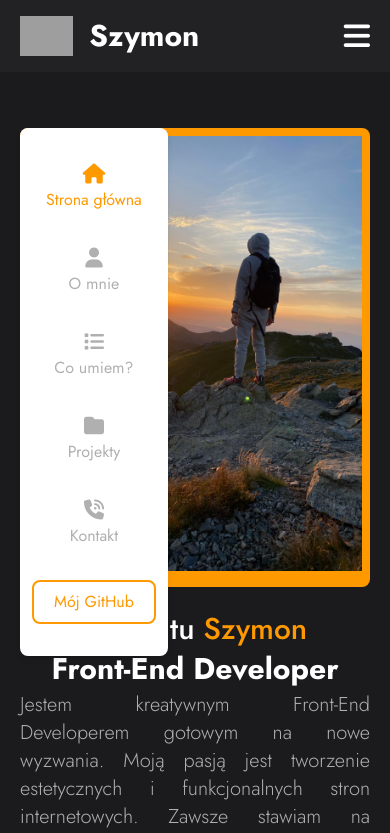
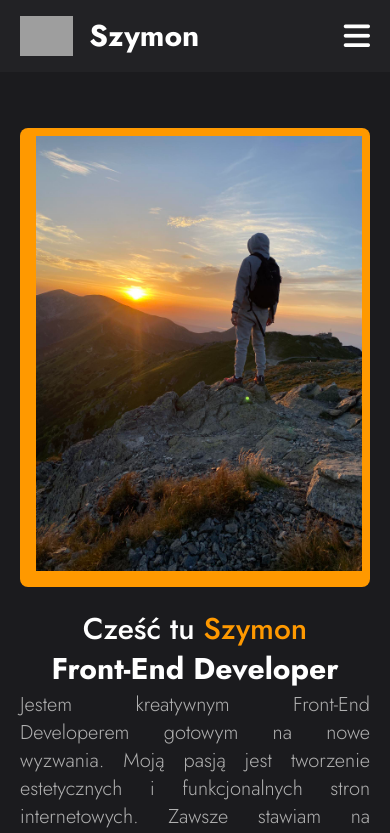
Before and after one commit to lis3q/Portfolio, a React (Create React App) app: page / in a window 390 px wide. Shown: the top 833 px of the page. Built offline with nearby package versions, Linux system fonts and the light colour scheme; grey boxes are pictures that could not be loaded.

Commit message:
I corrected errors in the website's responsiveness. I changed the appearance of the scrollbar and created a new independent navbar for mobile devices.

```diff
--- a/src/App.css
+++ b/src/App.css
@@ -6,6 +6,14 @@
 @import "tailwindcss/utilities";
 
 html { scroll-behavior: smooth; scroll-padding-top: 70px; }
+
+::-webkit-scrollbar {
+    background: #36363a;
+    width: 10px;
+}
+::-webkit-scrollbar-thumb {
+    background: #FF9900;
+}
 
 nav.active {
     padding: 16px 40px;
--- a/src/components/about.tsx
+++ b/src/components/about.tsx
@@ -19,9 +19,9 @@ export const About = () => {
                     <p className="text-text font-regular sm:text-justify text-left  mt-2 sm:text-xl text-lg">który czerpie radość z tworzenia inspirujących i funkcjonalnych stron internetowych.<br></br><br></br>Moje podejście opiera się na kombinacji <b>kreatywności</b> i <b>precyzji</b> kodowania, co sprawia, że każdy projekt staje się dla mnie unikalnym wyzwaniem do pokonania.<br></br><br></br> Zdobyłem doświadczenie w projektach różnorodnych pod względem skali i złożoności, zawsze dążąc do <b>doskonałości</b> w każdym detalu.<br></br><br></br> Chętnie przyjmuję nowe <b>wyzwania</b>, gotów do eksplorowania nowych technologii i <b>doskonalenia</b> swoich umiejętności.</p>
 
                     {/* Buttons */}
-                    <div className="buttons flex flex-row justify-start items-start mt-5 gap-4">
-                        <a href="#about" className="text-primary border-2 text-lg rounded-lg px-6 py-2 flex items-center gap-3 border-primary ease duration-200 hover:text-white hover:bg-primary sm:px-8 sm:py-3 sm:text-lg"><i className="fa-solid fa-folder hidden sm:block"></i> Zobacz projekty</a>
-                        <a href="#about" className="text-white border-2 text-lg rounded-lg px-6 py-2 flex items-center gap-3 border-primary bg-primary sm:px-8 sm:py-3 sm:text-lg"><i className="fa-solid fa-briefcase hidden sm:block"></i> Pobierz CV</a>
+                    <div className="buttons flex flex-col sm:flex-row justify-start items-start mt-5 gap-4">
+                        <a href="#about" className="text-primary border-2 text-lg rounded-lg py-2 flex items-center gap-3 border-primary ease duration-200 hover:text-white hover:bg-primary sm:px-8 sm:py-3 sm:text-lg w-48 px-4 sm:w-auto"><i className="fa-solid fa-folder"></i> Zobacz projekty</a>
+                        <a href="#about" className="text-white border-2 text-lg rounded-lg py-2 flex items-center gap-3 border-primary bg-primary sm:px-8 sm:py-3 sm:text-lg w-48 sm:w-auto px-4"><i className="fa-solid fa-briefcase"></i> Pobierz CV</a>
                     </div>
 
                     {/* Icons */}
--- a/src/components/hero.tsx
+++ b/src/components/hero.tsx
@@ -1,6 +1,6 @@
 export const Hero = () => {
     return (
-        <div className="hero bg-darkBg px-5 py-6 flex flex-col-reverse justify-between items-center sm:flex-row sm:py-16 sm:px-10 h-full sm:h-screen pt-32 sm:pt-6">
+        <div className="hero bg-darkBg px-5 py-6 flex flex-col-reverse justify-between items-center sm:flex-row sm:py-16 sm:px-10 h-full sm:h-screen pt-32 sm:pt-60">
             <div className="content">
                 <h2 className="text-white text-3xl text-center mt-6 font-medium sm:text-3xl sm:text-left sm:mt-0">Cześć tu <span className="text-primary">Szymon</span></h2>
                 <h1 className="text-white text-3xl text-center font-bold mt-1 sm:text-5xl sm:text-left">Front-End Developer</h1>
--- a/src/components/navbar.tsx
+++ b/src/components/navbar.tsx
@@ -1,8 +1,8 @@
 import { useState } from "react";
 
 export const Navbar = () => {
-    const [Toggle, showMenu] = useState<boolean>(false);
     const [stickyNav, setStickyNav] = useState<boolean>(false);
+    const [mobileNav, setMobileNav] = useState<boolean>(true);
 
     const setSticky = () => {
         if (window.scrollY >= 90) {
@@ -23,13 +23,12 @@ export const Navbar = () => {
             </div>
 
             {/* Links */}
-            <div className={Toggle ? "links hidden" : "links text-text shadow-md translate-y-0 ease-in duration-200 gap-8 items-center z-30 bg-white rounded-lg px-3 py-8 sm:flex-row sm:gap-4 sm:relative top-32 fixed grid md:flex-row justify-center text-md sm:bg-nav sm:text-lg sm:top-0 sm:m-0 sm:px-0 sm:py-0 sm:flex sm:shadow-none"}>
-                <a href="#home" className="text-primary ease duration-200 hover:text-primary flex flex-col items-center"><i className="fa-solid fa-house block sm:hidden text-xl"></i> Strona główna</a>
-                <a href="#about" className="ease duration-200 hover:text-primary sm:hover:text-white flex flex-col items-center"><i className="fa-solid fa-user block sm:hidden text-xl"></i> O mnie</a>
-                <a href="#skills" className="ease duration-200 hover:text-primary sm:hover:text-white flex flex-col items-center"><i className="fa-solid fa-list block sm:hidden text-xl"></i> Co umiem?</a>
-                <a href="#projects" className="ease duration-200 hover:text-primary sm:hover:text-white flex flex-col items-center"><i className="fa-solid fa-folder block sm:hidden text-xl"></i>Projekty</a>
-                <a href="#contact" className="ease duration-200 hover:text-primary sm:hover:text-white flex flex-col items-center"><i className="fa-solid fa-phone-volume block sm:hidden text-xl"></i> Kontakt</a>
-                <a href="https://github.com/lis3q" target="_blank" className="text-md py-2 px-5 text-primary rounded-lg border-2 border-primary hover:text-white hover:bg-primary ease duration-200 block sm:hidden md:hidden">Mój GitHub</a>
+            <div className={"links text-text ease-in duration-200 gap-4 items-center flex-row justify-center text-lg hidden sm:flex"}>
+                <a href="#home" className="text-primary ease duration-200 hover:text-primary flex flex-col items-center">Strona główna</a>
+                <a href="#about" className="ease duration-200 hover:text-primary sm:hover:text-white flex flex-col items-center">O mnie</a>
+                <a href="#skills" className="ease duration-200 hover:text-primary sm:hover:text-white flex flex-col items-center">Co umiem?</a>
+                <a href="#projects" className="ease duration-200 hover:text-primary sm:hover:text-white flex flex-col items-center">Projekty</a>
+                <a href="#contact" className="ease duration-200 hover:text-primary sm:hover:text-white flex flex-col items-center">Kontakt</a>
             </div>
 
             {/* Button */}
@@ -38,8 +37,19 @@ export const Navbar = () => {
             </div>
 
             {/* Hamburger menu */}
-            <div onClick={() => showMenu(!Toggle)} className="hamburger-menu block md:hidden sm:hidden">
-                <i className="fa-solid fa-bars text-white text-3xl cursor-pointer"></i>
+            <div onClick={() => setMobileNav(!mobileNav)} className="hamburger-menu block md:hidden sm:hidden">
+                <i className={mobileNav ? "fa-solid fa-bars text-white text-3xl cursor-pointer" : "fa-solid fa-xmark text-white text-3xl cursor-pointer"}></i>
+            </div>
+
+
+            {/* Mobile menu */}
+            <div className={mobileNav ? "mobile-links fixed -top-96 left-1/2 transform -translate-x-1/2 -translate-y-24 ease duration-200" : "mobile-links fixed w-max top-48 left-1/2 transform -translate-x-1/2 -translate-y-24 grid grid-cols-2 z-30 bg-nav rounded-lg px-3 py-6 justify-between gap-7 ease duration-200"}>
+                <a href="#home" className="text-primary ease duration-200 hover:text-primary flex flex-col items-center"><i className="fa-solid fa-house block text-xl"></i> Strona główna</a>
+                <a href="#about" className="ease duration-200 hover:text-primary text-text flex flex-col items-center"><i className="fa-solid fa-user block text-xl"></i> O mnie</a>
+                <a href="#skills" className="ease duration-200 hover:text-primary text-text flex flex-col items-center"><i className="fa-solid fa-list block text-xl"></i> Co umiem?</a>
+                <a href="#projects" className="ease duration-200 hover:text-primary text-text flex flex-col items-center"><i className="fa-solid fa-folder block text-xl"></i>Projekty</a>
+                <a href="#contact" className="ease duration-200 hover:text-primary text-text flex flex-col items-center"><i className="fa-solid fa-phone-volume block text-xl"></i> Kontakt</a>
+                <a href="https://github.com/lis3q" target="_blank" className="text-md px-5 py-3 text-primary rounded-lg border-2 border-primary hover:text-white hover:bg-primary ease duration-200">Mój GitHub</a>
             </div>
         </nav>
     )
```
Also changed, not shown: src/components/skills.tsx (+16 -16 lines), 1 other file (tests, documents, lock files or other folders).
